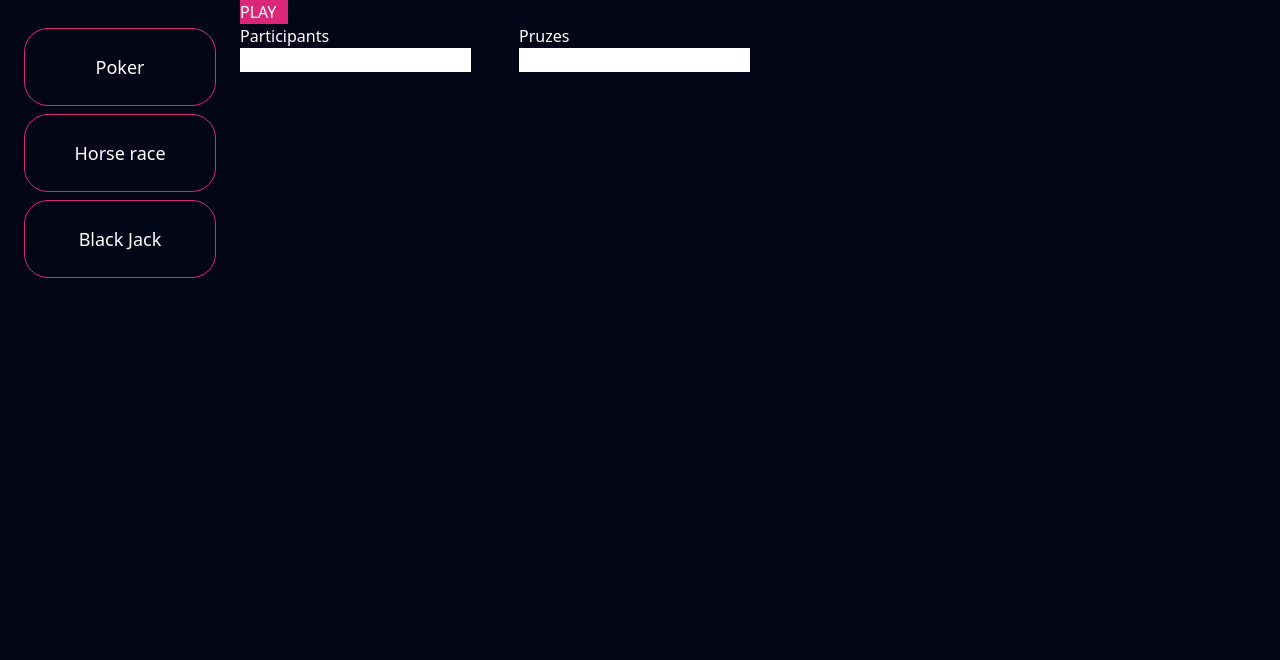
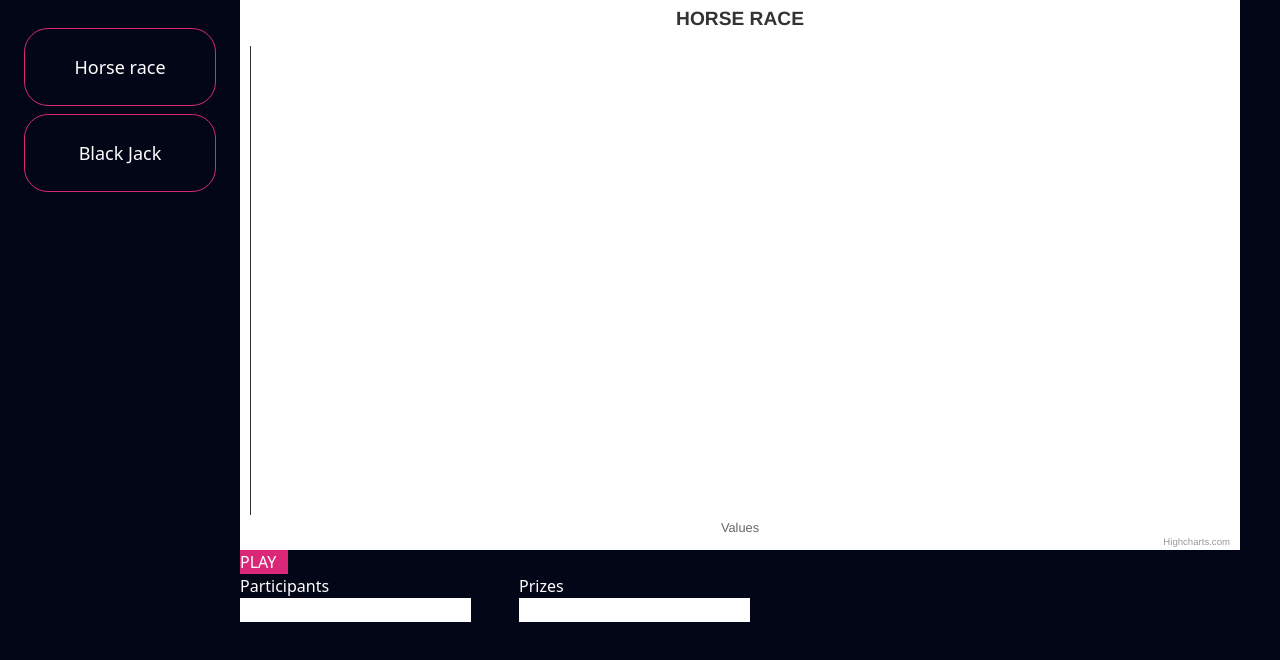
Before and after one commit to DJTechnoo/casino-world, a React (Create React App) app: page /horse-race in a window 1280 px wide. Shown: the top 660 px of the page. Built offline with nearby package versions, Linux system fonts and the light colour scheme.

Commit message:
Added labels, renamed games.

```diff
--- a/src/components/Menu.js
+++ b/src/components/Menu.js
@@ -3,7 +3,6 @@ import MenuButton from "./MenuButton";
 const Menu = () => {
     return (
         <div className=' border-pink-600 rounded-md w-60 flex flex-col items-center p-6'>
-                <MenuButton to='/poker'>Poker</MenuButton>
                 <MenuButton to='/horse-race'>Horse race</MenuButton>
                 <MenuButton to='/black-jack'>Black Jack</MenuButton>
         </div>
--- a/src/components/MenuButton.js
+++ b/src/components/MenuButton.js
@@ -1,7 +1,7 @@
 import { Link } from "react-router-dom";
 
 const MenuButton = (props) => {
-    return <Link to={props.to} className='text-white border border-pink-600 text-lg p-6 w-full text-center rounded-3xl m-1'>
+    return <Link to={props.to} className='text-white border border-pink-600 text-lg p-6 w-full text-center rounded-3xl m-1 hover:cursor-pointer hover:bg-pink-400'>
         {props.children}
     </Link>
 }
--- a/src/components/Tags.jsx
+++ b/src/components/Tags.jsx
@@ -29,7 +29,6 @@ const Tags = (props) => {
     const removeTag = (index) => {
         props.setTags(props.tags.filter((_, i) => i !== index))
     }
-    debugger;
     // TODO:
     // Put this in a new component to share between Tags and TagsLocal
     // OR: test this component with memo on prizes and participants together like before
--- a/src/components/arena-components/Arena.js
+++ b/src/components/arena-components/Arena.js
@@ -2,10 +2,10 @@ import { useState } from "react";
 import Tags from "../Tags";
 import PlayButton from "../PlayButton";
 import { Routes, Route } from "react-router-dom";
-import Poker from "./games/Poker";
+import HorseRace from "./games/HorseRace";
 import BlackJack from "./games/BlackJack";
 
-const Arena = ({children}) => {
+const Arena = () => {
 
     const [participants, setParticipants] = useState([]);
     const [prizes, setPrizes] = useState([]);
@@ -19,8 +19,8 @@ const Arena = ({children}) => {
     return <div className='text-white w-auto flex flex-col'>
             <Routes>
                 <Route
-                    path='/poker'
-                    element={<Poker participants={participants} play={play} setPlay={setPlay} setWinner={setWinner}/>}
+                    path='/horse-race'
+                    element={<HorseRace participants={participants} play={play} setPlay={setPlay} setWinner={setWinner}/>}
                 />
                 <Route path='/black-jack' element={<BlackJack/>} />
             </Routes>
@@ -36,7 +36,7 @@ const Arena = ({children}) => {
                     className={'text-black  hover:bg-red-600 rounded-2xl px-4 py-1 hover:cursor-pointer'}
                 />
                 <Tags
-                    name='Pruzes'
+                    name='Prizes'
                     tags={prizes}
                     setTags={setPrizes}
                     className='text-black text-4xl bg-cyan-400 rounded-2xl px-4 py-1 hover:cursor-pointer'
--- a/src/components/arena-components/games/BlackJack.js
+++ b/src/components/arena-components/games/BlackJack.js
@@ -1,5 +1,5 @@
 const BlackJack = () => {
-    return <h1>BlackJack</h1>
+    return <h1>COMING NEXT YEAR</h1>
 }
 
 export default BlackJack;
--- a/src/components/arena-components/games/Poker.js
+++ b/src/components/arena-components/games/HorseRace.js
@@ -2,10 +2,11 @@ import Highcharts from 'highcharts';
 import HighchartsReact from 'highcharts-react-official';
 import { useRef, useEffect, memo } from 'react';
 
-const Poker = ({participants, play, setWinner}) => {
+const HorseRace = ({participants, play, setWinner}) => {
     const chartComponent = useRef(null),
         finishLine = 1000,
         animationSpd = 500;
+    let labelWidth = 16;
 
     useEffect(() => {
         if (!play) {
@@ -55,6 +56,10 @@ const Poker = ({participants, play, setWinner}) => {
         return () => clearInterval(interval);
       }, [play, participants]);
 
+    if (chartComponent.current && chartComponent.current.chart.series[0].columnMetrics.width) {
+        labelWidth = chartComponent.current.chart.series[0].columnMetrics.width * 0.5 + 'px'
+    }
+
     const options = {
         chart: {
             width: 1000,
@@ -68,6 +73,21 @@ const Poker = ({participants, play, setWinner}) => {
 
         legend: {
             enabled: false
+        },
+
+        plotOptions: {
+            series: {
+                dataLabels: {
+                    enabled: true,
+                    inside: true,
+                    align: 'right',
+                    format: '{point.category}',
+                    style: {
+                        fontSize: labelWidth
+                    }
+                }
+
+            }
         },
 
         xAxis: {
@@ -100,4 +120,4 @@ const Poker = ({participants, play, setWinner}) => {
 
 }
 
-export default memo(Poker);
+export default memo(HorseRace);
```
Also changed, not shown: src/App.js (+2 -7 lines).
